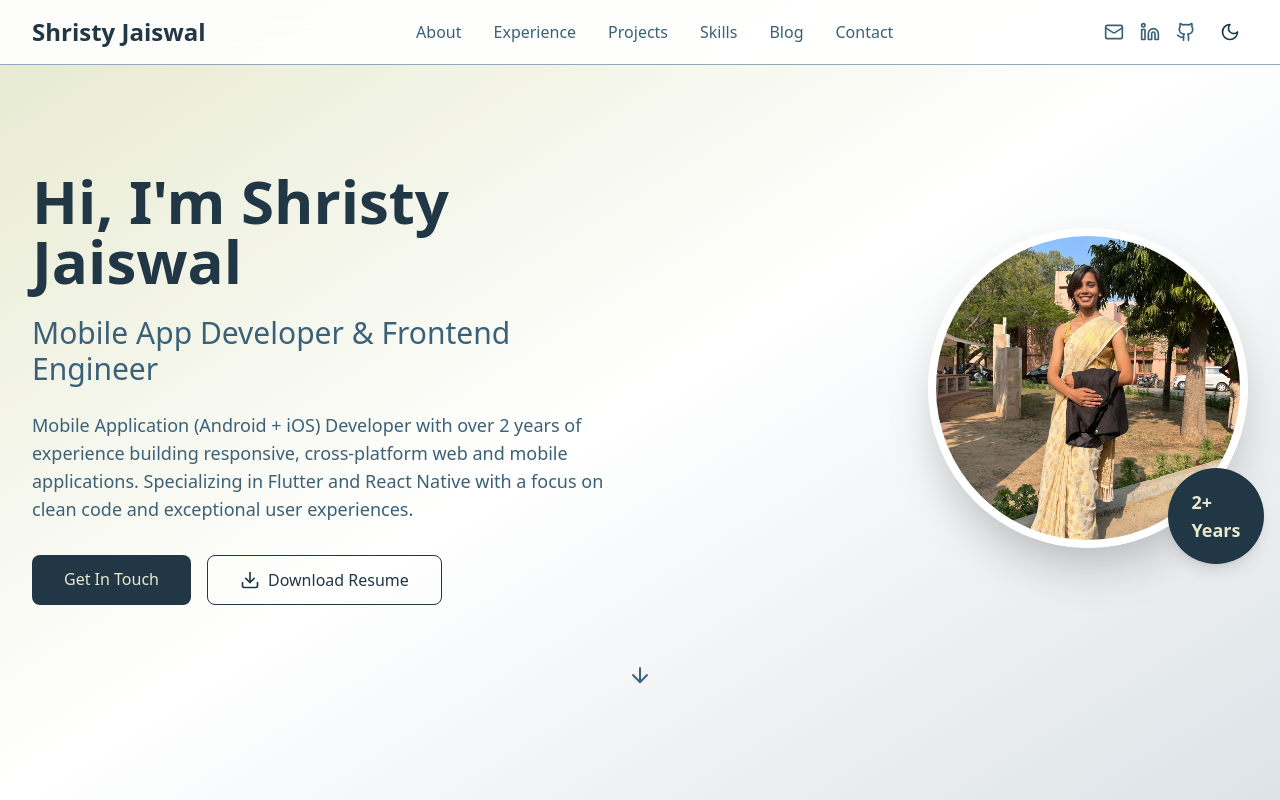
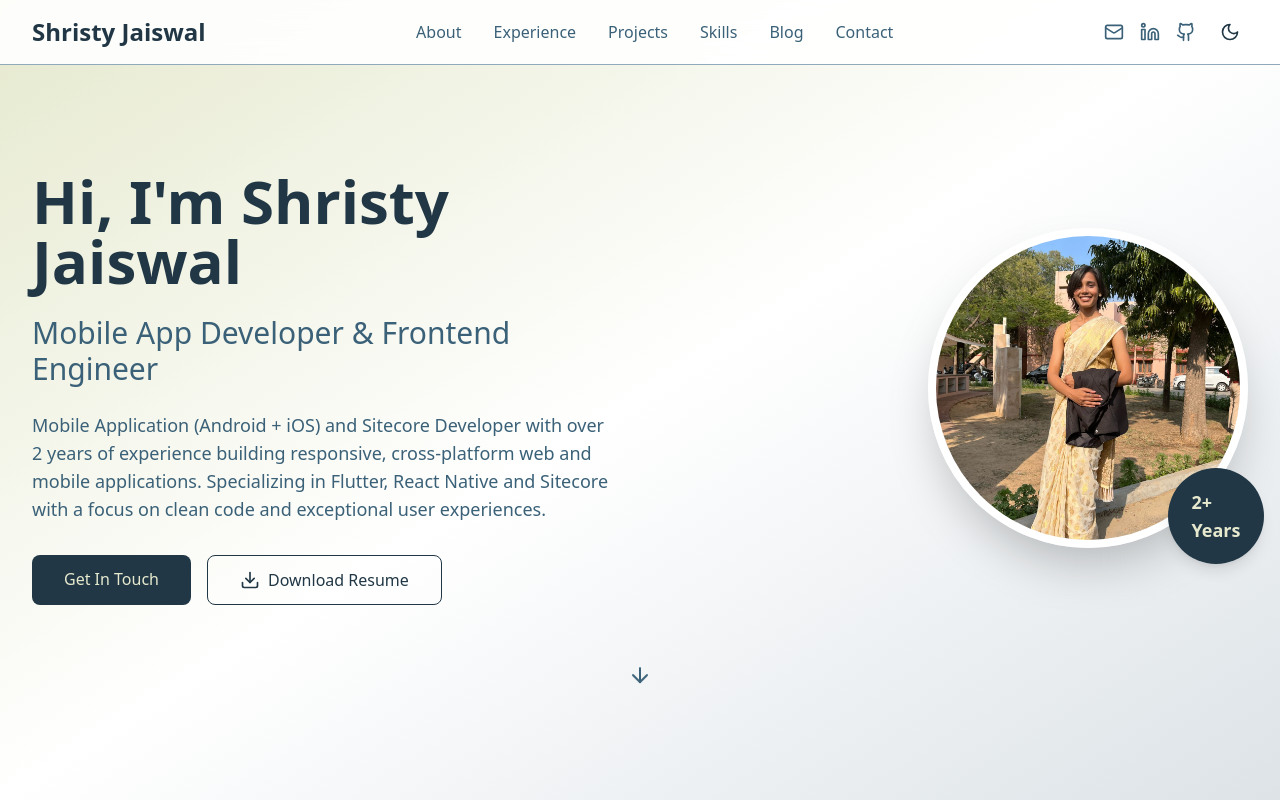
Before and after one commit to shristy-dev/shristy-jaiswal, a React (Vite) app: page / in a window 1280 px wide. Shown: the top 800 px of the page. Built offline with nearby package versions, Linux system fonts and the light colour scheme.

Commit message:
updated about and fixed link of github and liubkedin

```diff
--- a/src/components/Header.tsx
+++ b/src/components/Header.tsx
@@ -30,10 +30,10 @@ const Header = () => {
             <a href="mailto:shristyjaiswal0725@gmail.com" className="text-muted-foreground hover:text-primary transition-colors">
               <Mail size={20} />
             </a>
-            <a href="https://linkedin.com/in/shristy-jaiswal" target="_blank" rel="noopener noreferrer" className="text-muted-foreground hover:text-primary transition-colors">
+            <a href="https://www.linkedin.com/in/shristy0808/" target="_blank" rel="noopener noreferrer" className="text-muted-foreground hover:text-primary transition-colors">
               <Linkedin size={20} />
             </a>
-            <a href="https://github.com/shristy-jaiswal" target="_blank" rel="noopener noreferrer" className="text-muted-foreground hover:text-primary transition-colors">
+            <a href="https://github.com/shristy-dev" target="_blank" rel="noopener noreferrer" className="text-muted-foreground hover:text-primary transition-colors">
               <Github size={20} />
             </a>
             <ThemeToggle />
--- a/src/components/Hero.tsx
+++ b/src/components/Hero.tsx
@@ -15,9 +15,9 @@ const Hero = () => {
               Mobile App Developer & Frontend Engineer
             </h2>
             <p className="text-lg text-muted-foreground mb-8 max-w-2xl animate-fade-in">
-              Mobile Application (Android + iOS)  Developer with over 2 years of experience building responsive,
+              Mobile Application (Android + iOS) and Sitecore Developer with over 2 years of experience building responsive,
               cross-platform web and mobile applications. Specializing in
-              Flutter and React Native with a focus on clean code and exceptional user
+              Flutter, React Native and Sitecore with a focus on clean code and exceptional user
               experiences.
             </p>
             <div className="flex flex-col sm:flex-row gap-4 justify-center lg:justify-start animate-fade-in">
```
Also changed, not shown: 2 other files (tests, documents, lock files or other folders).
